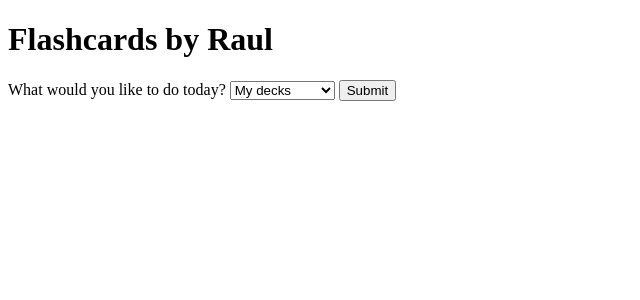
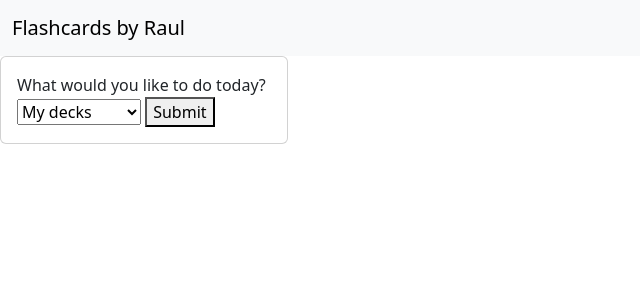
Before and after one commit to 3raulo9/Flashcard_game_two_flask, a Flask app: page / in a window 1280 px wide. Shown: the top 300 px of the page, without its empty margins (0-640 px from the left). Run offline with Flask 3, Linux system fonts and the light colour scheme.

Commit message:
some changes, add card change
you can add to the json file new cards

```diff
--- a/backend/sample.json
+++ b/backend/sample.json
@@ -1 +1 @@
-{"cards": [{"name": "first deck", "front": "Privet", "back": "Hey"}, {"name": "a", "front": "a", "back": "a"}]}
+{"cards": [{"name": "first deck", "front": "Privet", "back": "Hey"}, {"name": "a", "front": "a", "back": "a"}, {"name": "", "front": "", "back": ""}, {"name": "", "front": "", "back": ""}, {"name": "", "front": "", "back": ""}, {"name": "", "front": "", "back": ""}, {"name": "", "front": "", "back": ""}, {"name": "", "front": "", "back": ""}, {"name": "", "front": "", "back": ""}, {"name": "", "front": "", "back": ""}, {"name": "", "front": "", "back": ""}, {"name": "", "front": "", "back": ""}, {"name": "", "front": "", "back": ""}, {"name": "", "front": "", "back": ""}, {"name": "", "front": "", "back": ""}, {"name": "", "front": "", "back": ""}, {"name": "", "front": "", "back": ""}, {"name": "", "front": "", "back": ""}, {"name": "a", "front": "a", "back": "a"}]}
--- /dev/null
+++ b/backend/static/js/script.js
@@ -0,0 +1,12 @@
+// You may use JavaScript to handle form submission and display results
+document.getElementById("choice").addEventListener("change", function () {
+  const choice = this.value;
+  const additionalFields = document.getElementById("additional-fields");
+
+  // Show additional fields based on user's choice
+  if (choice === "2" || choice === "3") {
+    additionalFields.style.display = "block";
+  } else {
+    additionalFields.style.display = "none";
+  }
+});
--- a/backend/templates/index.html
+++ b/backend/templates/index.html
@@ -7,12 +7,21 @@
     <meta name="viewport" content="width=device-width, initial-scale=1.0">
     <title>Flash Cards Center</title>
     <link rel="stylesheet" type="text/css" href="{{ url_for('static', filename='css/styles.css') }}">
+    <link href="https://cdn.jsdelivr.net/npm/bootstrap@5.3.2/dist/css/bootstrap.min.css" rel="stylesheet"
+        integrity="sha384-T3c6CoIi6uLrA9TneNEoa7RxnatzjcDSCmG1MXxSR1GAsXEV/Dwwykc2MPK8M2HN" crossorigin="anonymous">
 </head>
 
 <body>
 
-    <h1>Flashcards by Raul</h1>
+    <!-- As a link -->
+    <nav class="navbar bg-body-tertiary">
+        <div class="container-fluid">
+            <a class="navbar-brand" href="#">Flashcards by Raul</a>
+        </div>
+    </nav>
 
+    <div class="card" style="width: 18rem;">
+        <div class="card-body">
             <form action="/" method="post">
                 <label for="choice">What would you like to do today?</label>
                 <select id="choice" name="choice">
@@ -36,25 +45,19 @@
 
                 <button type="submit">Submit</button>
             </form>
+            <div id="result">{{ message|safe }}</div>
+        </div>
+    </div>
 
-    <!-- Display results here -->
-    <div id="result">{{ message|safe }}</div>
 
-    <script>
-        // You may use JavaScript to handle form submission and display results
-        document.getElementById('choice').addEventListener('change', function () {
-            const choice = this.value;
-            const additionalFields = document.getElementById('additional-fields');
 
-            // Show additional fields based on user's choice
-            if (choice === '2' || choice === '3') {
-                additionalFields.style.display = 'block';
-            } else {
-                additionalFields.style.display = 'none';
-            }
-        });
-    </script>
 
+
+
+    <script src="{{ url_for('static', filename='js/script.js') }}"></script>
+    <script src="https://cdn.jsdelivr.net/npm/bootstrap@5.3.2/dist/js/bootstrap.bundle.min.js"
+        integrity="sha384-C6RzsynM9kWDrMNeT87bh95OGNyZPhcTNXj1NW7RuBCsyN/o0jlpcV8Qyq46cDfL"
+        crossorigin="anonymous"></script>
 </body>
 
 </html>
```
Lines whose indentation alone changed are shown as unchanged.
